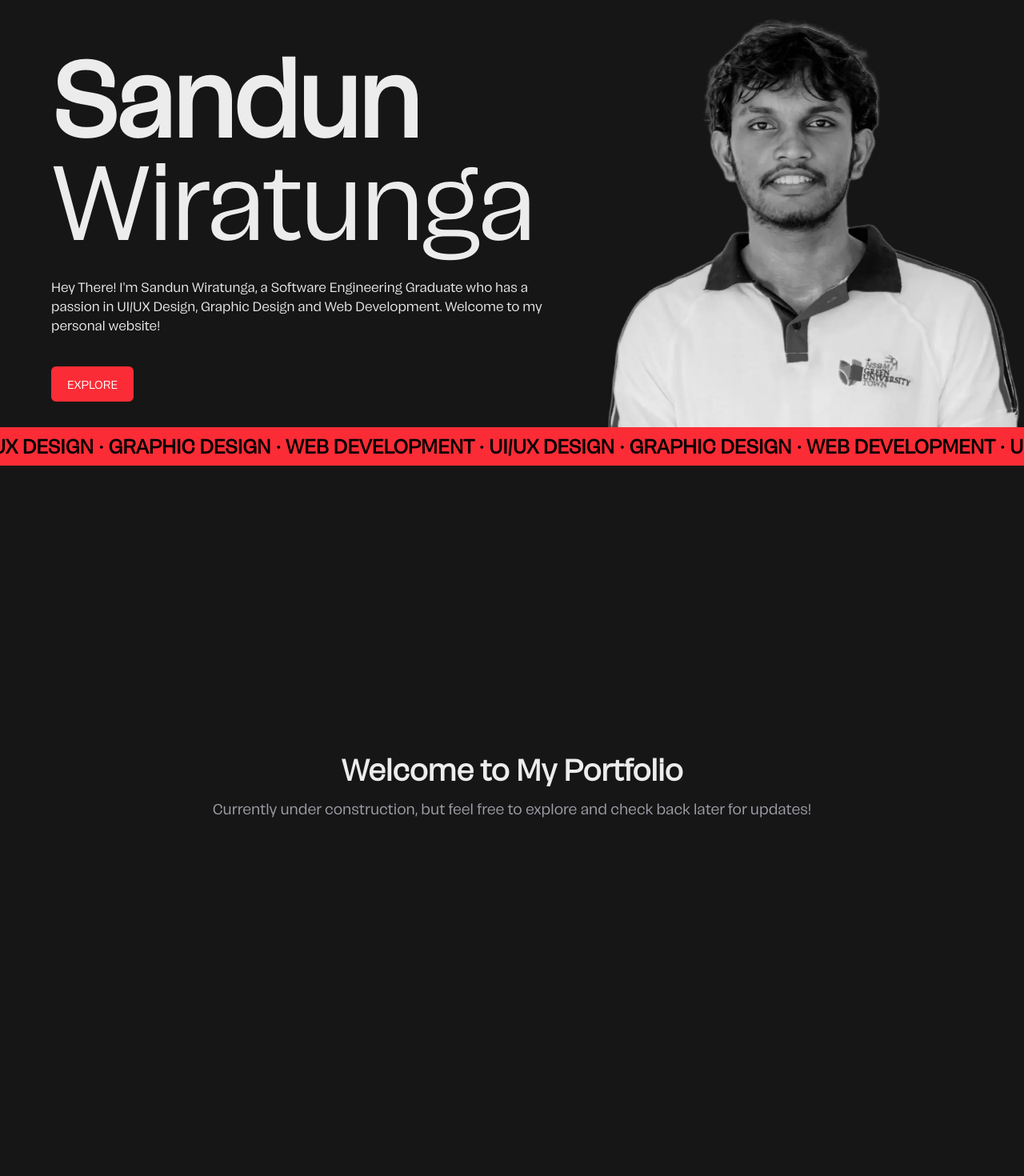
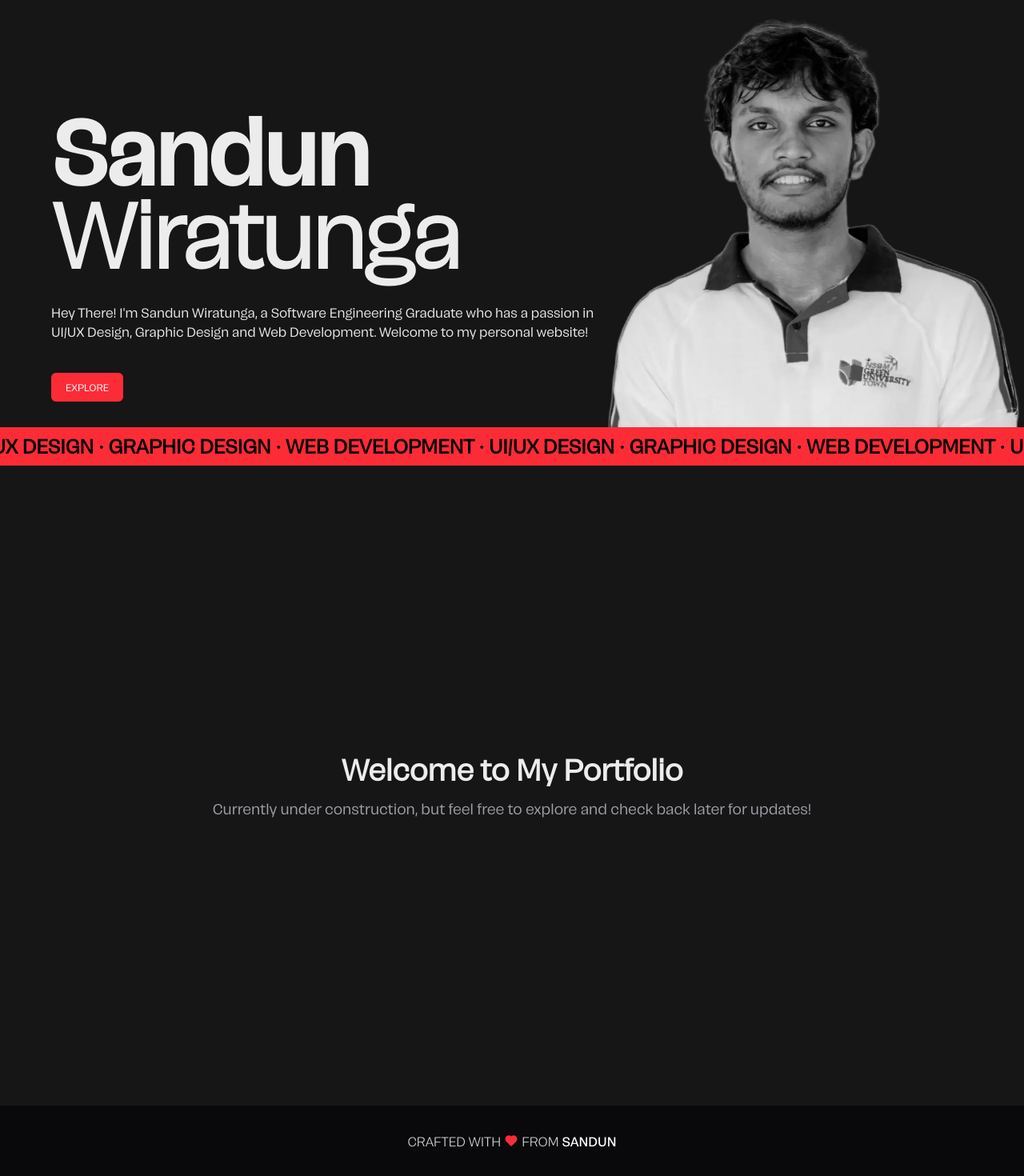
Before and after one commit to sandunwira/portfolio, a React (Vite) app: page / in a window 1280 px wide. Shown: the part 266-1736 px from the top of the page at 80% size. Before the commit the page ends 1648 px from the top, so only its background shows below. Built offline with nearby package versions, Linux system fonts and the light colour scheme.

Commit message:
feat: add RedButton and WhiteButton components; implement Footer in HomePage

```diff
--- /dev/null
+++ b/src/components/Footer.jsx
@@ -0,0 +1,21 @@
+import { Link } from "react-router-dom";
+
+function Footer() {
+	return (
+		<footer className="w-full flex flex-row items-center justify-center space-x-1 text-md campeche-light bg-zinc-950 text-zinc-200 uppercase py-8">
+			<span>Crafted With</span>
+			<span className="text-red-500">
+				<svg xmlns="http://www.w3.org/2000/svg" width={18} height={18} viewBox="0 0 24 24" fill="currentColor" className="icon icon-tabler icons-tabler-filled icon-tabler-heart">
+					<path stroke="none" d="M0 0h24v24H0z" fill="none" />
+					<path d="M6.979 3.074a6 6 0 0 1 4.988 1.425l.037 .033l.034 -.03a6 6 0 0 1 4.733 -1.44l.246 .036a6 6 0 0 1 3.364 10.008l-.18 .185l-.048 .041l-7.45 7.379a1 1 0 0 1 -1.313 .082l-.094 -.082l-7.493 -7.422a6 6 0 0 1 3.176 -10.215z" />
+				</svg>
+			</span>
+			<span>From</span>
+			<Link to="https://github.com/sandunwira/portfolio" className="campeche-medium text-white">
+				Sandun
+			</Link>
+		</footer>
+	);
+}
+
+export default Footer;
--- /dev/null
+++ b/src/components/buttons/RedButton.jsx
@@ -0,0 +1,18 @@
+import React from "react";
+import { Link } from "react-router-dom";
+
+function RedButton({ text, onClick, type, isLink, to }) {
+	return (
+		isLink ? (
+			<Link to={to} className="uppercase text-xs bg-red-500 text-white px-4 py-2 rounded-md hover:bg-red-600 border-2 border-red-500 transition-colors duration-300">
+				{text}
+			</Link>
+		) : (
+			<button type={type} onClick={onClick} className="uppercase text-xs bg-red-500 text-white px-4 py-2 rounded-md hover:bg-red-600 border-2 border-red-500 transition-colors duration-300">
+				{text}
+			</button>
+		)
+	);
+}
+
+export default RedButton;
--- /dev/null
+++ b/src/components/buttons/WhiteButton.jsx
@@ -0,0 +1,18 @@
+import React from "react";
+import { Link } from "react-router-dom";
+
+function WhiteButton({ text, onClick, type, isLink, to }) {
+	return (
+		isLink ? (
+			<Link to={to} className="uppercase text-xs bg-zinc-100 text-black px-4 py-2 rounded-md hover:bg-zinc-200 border-2 border-zinc-100 transition-colors duration-300">
+				{text}
+			</Link>
+		) : (
+			<button type={type} onClick={onClick} className="uppercase text-xs bg-zinc-100 text-black px-4 py-2 rounded-md hover:bg-zinc-200 border-2 border-zinc-100 transition-colors duration-300">
+				{text}
+			</button>
+		)
+	);
+}
+
+export default WhiteButton;
--- a/src/index.css
+++ b/src/index.css
@@ -49,6 +49,28 @@
 }
 
 
+.campeche-light {
+	font-family: "Campeche Light", sans-serif;
+}
+.campeche-normal {
+	font-family: "Campeche Regular", sans-serif;
+}
+.campeche-medium {
+	font-family: "Campeche Medium", sans-serif;
+}
+.campeche-bold {
+	font-family: "Campeche Bold", sans-serif;
+}
+
+
+.campeche-display-regular {
+	font-family: "Campeche-Display Regular", sans-serif;
+}
+.campeche-display-medium {
+	font-family: "Campeche-Display Medium", sans-serif;
+}
+
+
 * {
 	scrollbar-width: thin; /*For Firefox*/
 	scrollbar-color: var(--accent) var(--black);
--- a/src/pages/Home.jsx
+++ b/src/pages/Home.jsx
@@ -1,5 +1,10 @@
 import React from "react";
 import { Link } from "react-router-dom";
+
+import RedButton from "../components/buttons/RedButton";
+// import WhiteButton from "../components/buttons/WhiteButton";
+
+import Footer from "../components/Footer";
 
 function HomePage() {
 	return (
@@ -21,27 +26,24 @@ function HomePage() {
 						</div>
 					</div>
 
-					<button className="uppercase text-xs bg-red-500 text-white px-4 py-2 rounded-md hover:bg-red-600 border-2 border-red-500 transition-colors duration-300">
-						Get In Touch
-					</button>
+					<RedButton text="Get In Touch" type="button" isLink={true} to="/contact" />
+
 				</div>
 			</nav>
 
 			<header className="h-dvh w-full flex flex-row">
-				<div className="h-full w-7/12 flex items-end justify-between py-8 px-16">
+				<div className="h-full w-7/12 flex items-end justify-between py-8 pl-16">
 					<div className="flex flex-col items-start space-y-10">
-						<h1 className="text-9xl tracking-tight">
-							<span className="font-black">Sandun</span><br />
-							<span className="font-medium">Wiratunga</span>
+						<h1 className="text-[110px] tracking-tight leading-26">
+							<span className="font-black campeche-display-medium">Sandun</span><br />
+							<span className="font-semibold campeche-light">Wiratunga</span>
 						</h1>
 
 						<p className="text-md font-normal">
 							Hey There! I'm Sandun Wiratunga, a Software Engineering Graduate who has a passion in UI/UX Design, Graphic Design and Web Development. Welcome to my personal website!
 						</p>
 
-						<button className="uppercase text-sm bg-red-500 text-white px-4.5 py-2.5 rounded-md hover:bg-red-600 border-2 border-red-500 transition-colors duration-300">
-							Explore
-						</button>
+						<RedButton text="Explore" type="button" isLink={true} to="/portfolio" />
 					</div>
 				</div>
 
@@ -60,6 +62,12 @@ function HomePage() {
 					Currently under construction, but feel free to explore and check back later for updates!
 				</p>
 			</div>
+
+			<div className="">
+
+			</div>
+
+			<Footer />
 		</>
 	);
 }
```
